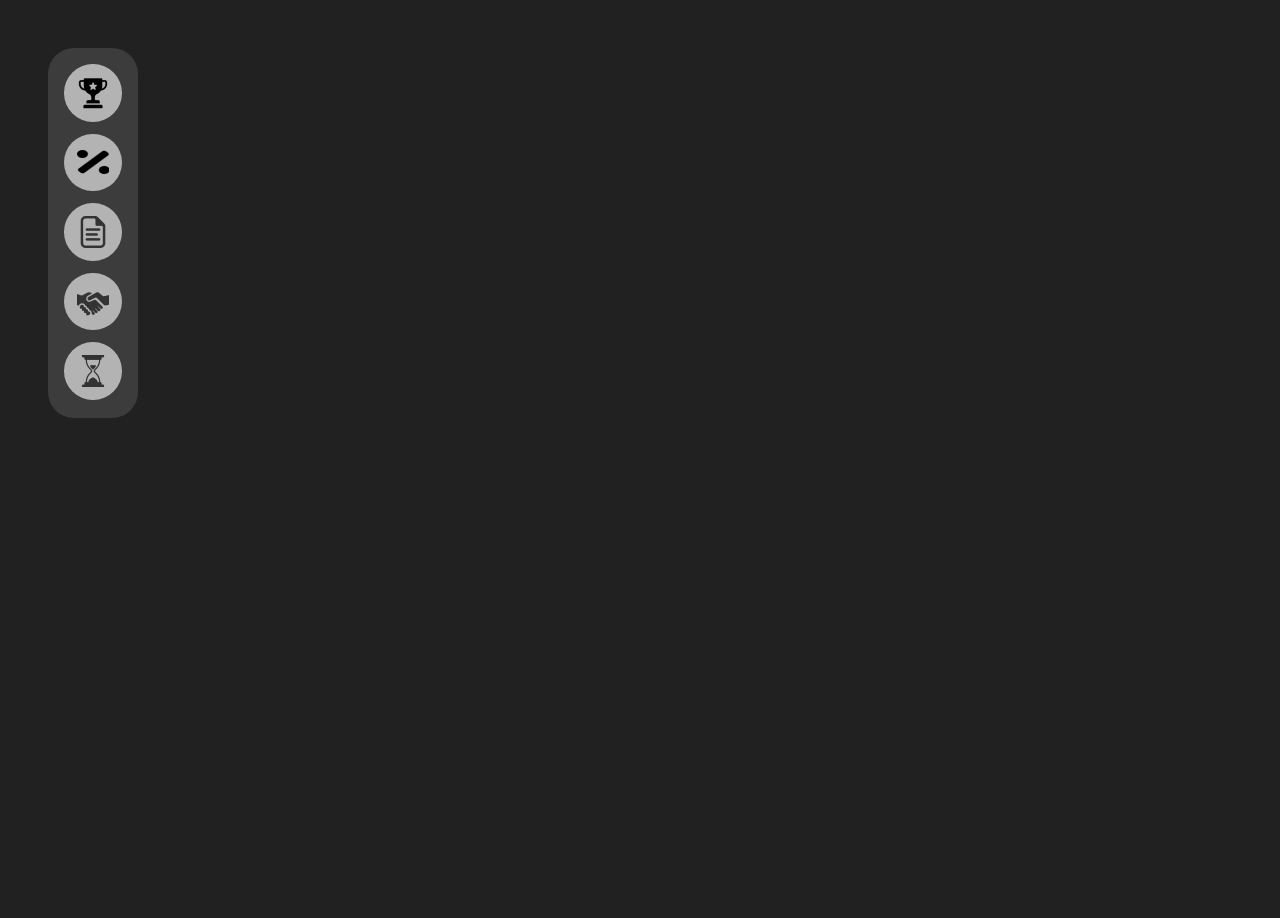
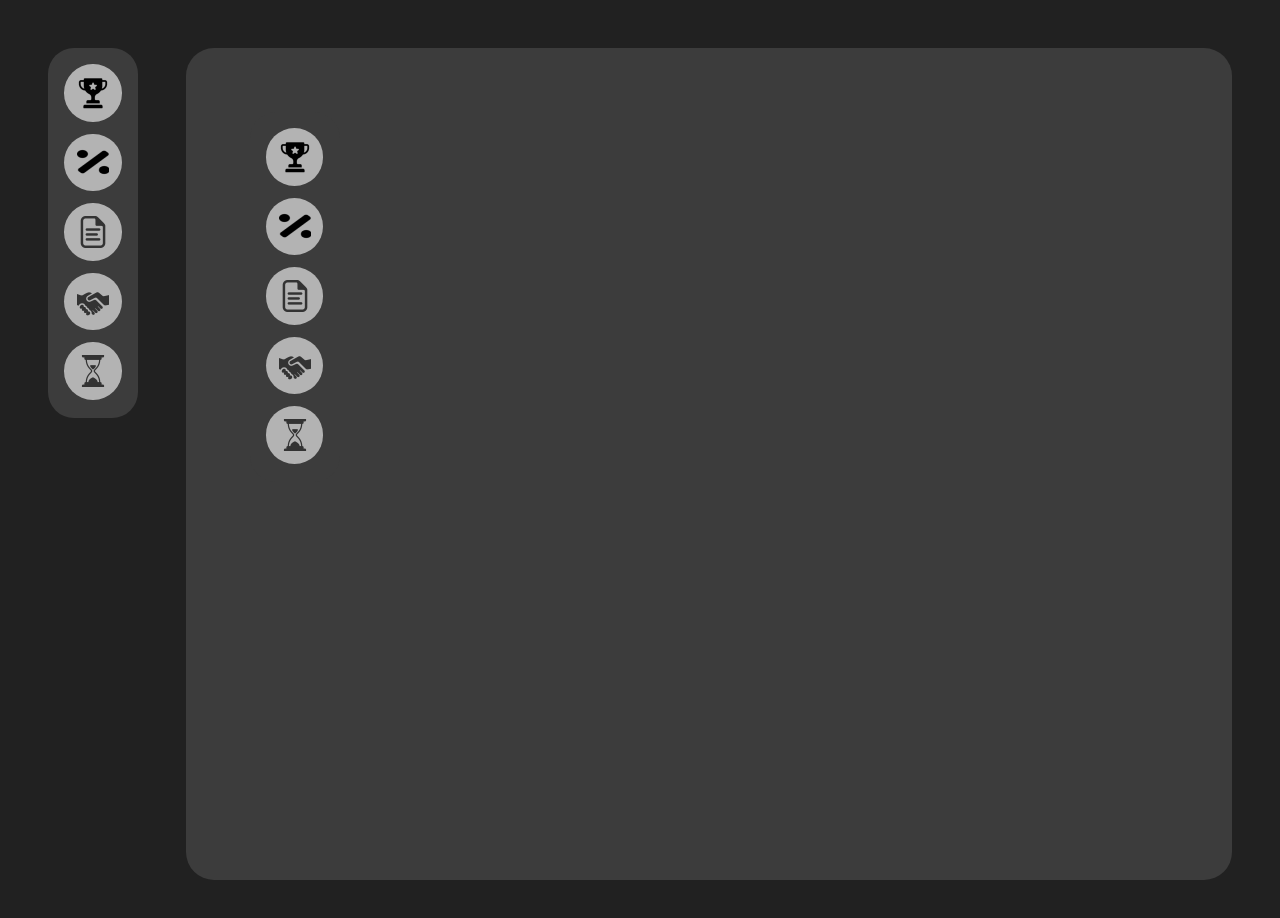
Before and after one commit to LautaroJSON/TemereTools, a Next.js app: page / in a window 1280 px wide. Shown: the top 918 px of the page. Before the commit the page ends 800 px from the top, so only its background shows below. Built offline with nearby package versions, Linux system fonts and the light colour scheme.

Commit message:
perf: add layout

```diff
--- a/pages/_app.tsx
+++ b/pages/_app.tsx
@@ -1,6 +1,14 @@
-import '@/styles/globals.css'
-import type { AppProps } from 'next/app'
+import Layout from "@/layout";
+import "@/styles/globals.css";
+import type { AppProps } from "next/app";
+import Head from "next/head";
 
 export default function App({ Component, pageProps }: AppProps) {
-  return <Component {...pageProps} />
+  return (
+    <>
+      <Layout>
+        <Component {...pageProps} />
+      </Layout>
+    </>
+  );
 }
```
